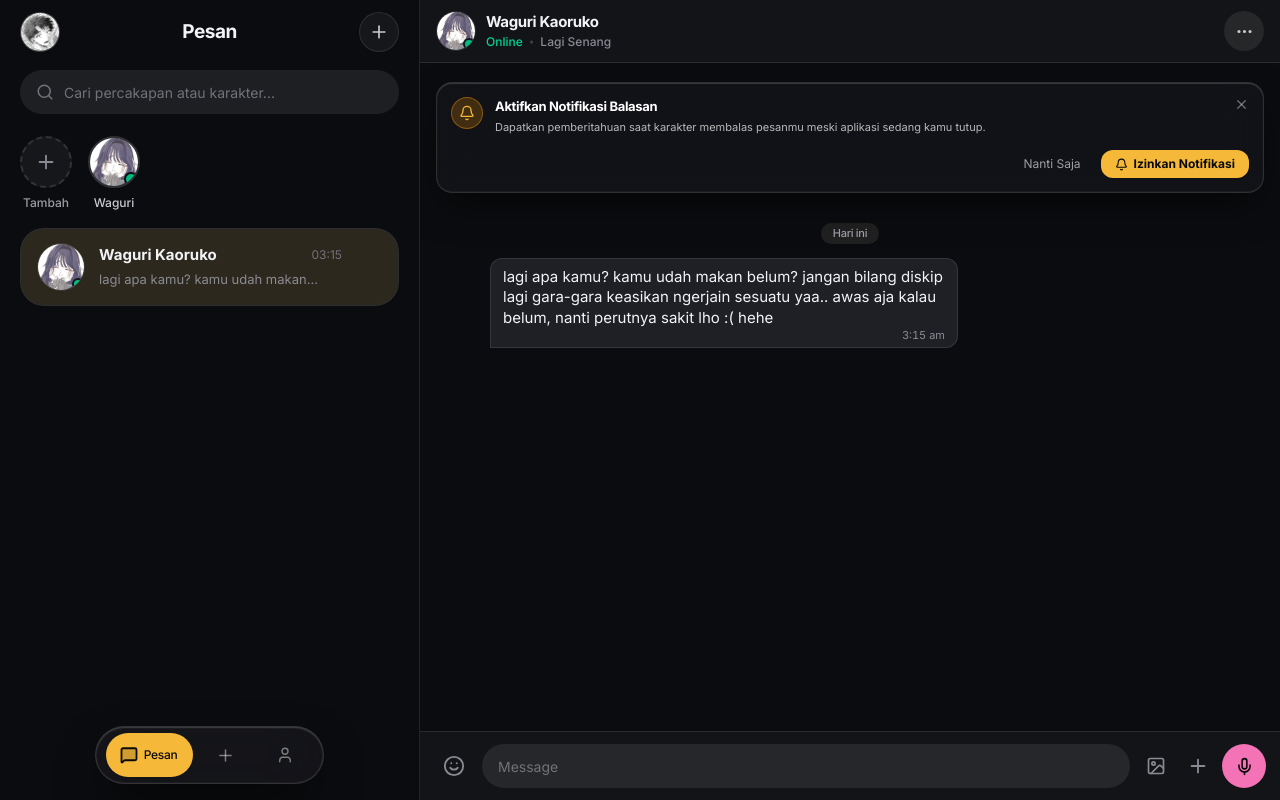
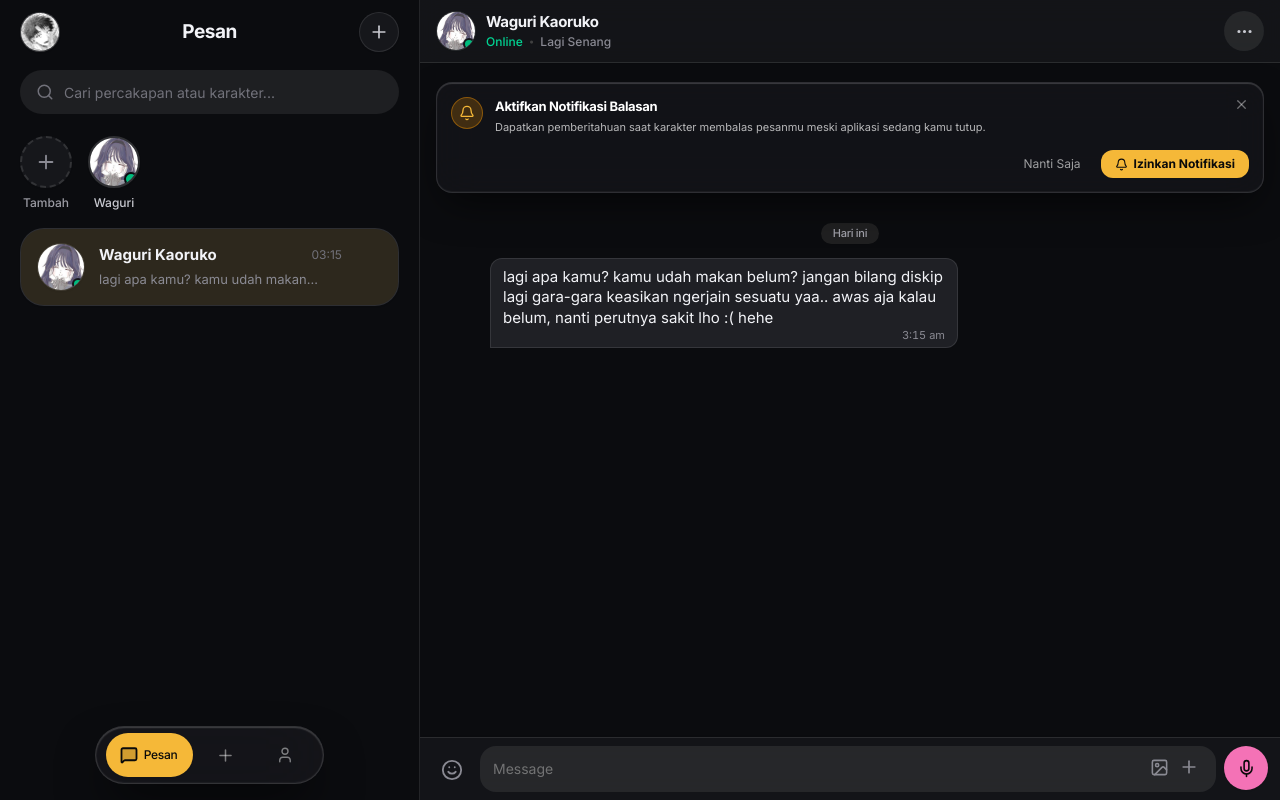
Before and after one commit to BroHauzan/waguri-kaoruko-chat, a React (Vite) app: page / in a window 1280 px wide. Built offline with nearby package versions, Linux system fonts and the light colour scheme; no server answers.

Commit message:
feat(chat): implement auto-growing whatsapp-style chat input textarea

```diff
--- a/src/components/ChatScreen.tsx
+++ b/src/components/ChatScreen.tsx
@@ -1,4 +1,4 @@
-import React, { useState, useEffect, useRef } from "react";
+import React, { useState, useEffect, useRef, useCallback } from "react";
 import { AnimatePresence } from "motion/react";
 import { createPortal } from "react-dom";
 import {
@@ -129,6 +129,28 @@ export const ChatScreen: React.FC<ChatScreenProps> = ({
   const fileInputRef = useRef<HTMLInputElement>(null);
   const isMountedRef = useRef(true);
 
+  const MAX_INPUT_HEIGHT = 130; // ~5 baris teks WhatsApp style
+
+  // Logika auto-resize tinggi textarea
+  const adjustHeight = useCallback(() => {
+    const el = textareaRef.current;
+    if (!el) return;
+
+    // Reset height dulu agar scrollHeight terhitung akurat saat teks dihapus
+    el.style.height = "auto";
+
+    // Hitung tinggi baru (clamp ke MAX_INPUT_HEIGHT)
+    const newHeight = Math.min(el.scrollHeight, MAX_INPUT_HEIGHT);
+    el.style.height = `${newHeight}px`;
+
+    // Aktifkan scroll internal jika teks sudah melebihi 5 baris
+    el.style.overflowY = el.scrollHeight > MAX_INPUT_HEIGHT ? "auto" : "hidden";
+  }, []);
+
+  useEffect(() => {
+    adjustHeight();
+  }, [inputText, adjustHeight]);
+
   useEffect(() => {
     isMountedRef.current = true;
     // Auto-summarize di background saat berganti hari jika ada obrolan kemarin yang belum dirangkum
@@ -181,7 +203,10 @@ export const ChatScreen: React.FC<ChatScreenProps> = ({
       });
       setEditingMessage(null);
       setInputText("");
-      if (textareaRef.current) textareaRef.current.style.height = "auto";
+      if (textareaRef.current) {
+        textareaRef.current.style.height = "auto";
+        textareaRef.current.style.overflowY = "hidden";
+      }
       return;
     }
 
@@ -231,7 +256,10 @@ export const ChatScreen: React.FC<ChatScreenProps> = ({
     setAttachedImage(null);
     setReplyTo(null);
     setShowEmojiPicker(false);
-    if (textareaRef.current) textareaRef.current.style.height = "auto";
+    if (textareaRef.current) {
+      textareaRef.current.style.height = "auto";
+      textareaRef.current.style.overflowY = "hidden";
+    }
     setIsTyping(true);
     onTypingChange?.(character.id, true);
 
@@ -1300,7 +1328,7 @@ export const ChatScreen: React.FC<ChatScreenProps> = ({
           </div>
         )}
 
-        <div className="h-[68px] px-3.5 flex items-center gap-2">
+        <div className="min-h-[58px] px-3 py-2 flex items-end gap-2">
           {/* Smiley Emoji Button */}
           <button
             type="button"
@@ -1308,12 +1336,13 @@ export const ChatScreen: React.FC<ChatScreenProps> = ({
               haptics.light(settings.hapticFeedback !== false);
               setShowEmojiPicker((v) => !v);
             }}
-            className={`w-10 h-10 rounded-full flex items-center justify-center active:scale-90 transition-all shrink-0 cursor-pointer ${
+            className={`w-10 h-10 rounded-full flex items-center justify-center active:scale-90 transition-all shrink-0 cursor-pointer mb-0.5 ${
               showEmojiPicker
                 ? "text-[#E5A929]"
                 : "text-neutral-500 dark:text-[#8A8A93] hover:text-neutral-800 dark:hover:text-white"
             }`}
             title="Emoji"
+            aria-label="Emoji"
           >
             <Smile size={22} />
           </button>
@@ -1327,11 +1356,11 @@ export const ChatScreen: React.FC<ChatScreenProps> = ({
             className="hidden"
           />
 
-          {/* Text Input Container */}
-          <div className="flex-1 bg-[#F0F1F5] dark:bg-white/[0.08] rounded-full px-4 h-[44px] flex items-center">
-            <input
-              ref={textareaRef as any}
-              type="text"
+          {/* Container Input Bulat / Pill */}
+          <div className="flex-1 bg-[#F0F1F5] dark:bg-white/[0.08] rounded-2xl px-3 py-1.5 flex items-end gap-1.5 border border-transparent focus-within:border-[#F5B838]/40 transition-all min-h-[44px]">
+            <textarea
+              ref={textareaRef}
+              rows={1}
               value={inputText}
               onChange={(e) => setInputText(e.target.value)}
               onKeyDown={(e) => {
@@ -1340,14 +1369,12 @@ export const ChatScreen: React.FC<ChatScreenProps> = ({
                   handleSend();
                 }
               }}
-              placeholder="Message"
-              className="w-full bg-transparent text-[14px] text-neutral-900 dark:text-[#F2F3F7] placeholder:text-neutral-400 dark:placeholder:text-white/35 focus:outline-none"
+              placeholder={dict.messagePlaceholder || "Message"}
+              className="w-full bg-transparent text-[14px] text-neutral-900 dark:text-[#F2F3F7] placeholder:text-neutral-400 dark:placeholder:text-white/35 resize-none outline-none leading-relaxed py-1 max-h-[130px] scrollbar-thin"
             />
-          </div>
-
-          {/* Right Action Icons (Image, Plus, Yellow Send/Mic) */}
-          <div className="flex items-center gap-1.5 shrink-0">
-            {/* Gallery Image Button — buka pemilih file, bukan menyisipkan teks */}
+
+            {/* Tombol Attachment (Gambar & Tambah) */}
+            <div className="flex items-center gap-0.5 pb-1 text-neutral-500 dark:text-[#8A8A93] shrink-0">
               <button
                 type="button"
                 disabled={isPreparingImage}
@@ -1355,27 +1382,30 @@ export const ChatScreen: React.FC<ChatScreenProps> = ({
                   haptics.light(settings.hapticFeedback !== false);
                   fileInputRef.current?.click();
                 }}
-              className={`w-9 h-9 rounded-full flex items-center justify-center active:scale-90 transition-all cursor-pointer disabled:opacity-50 ${
+                className={`p-1 rounded-full flex items-center justify-center active:scale-90 transition-all cursor-pointer disabled:opacity-50 ${
                   attachedImage
                     ? "text-[#E5A929]"
-                  : "text-neutral-500 dark:text-[#8A8A93] hover:text-neutral-800 dark:hover:text-white"
+                    : "hover:text-neutral-800 dark:hover:text-white"
                 }`}
                 title={isPreparingImage ? "Memuat gambar..." : "Kirim foto"}
-            >
-              <ImageIcon size={20} className={isPreparingImage ? "animate-pulse" : ""} />
+                aria-label="Kirim foto"
+              >
+                <ImageIcon size={19} className={isPreparingImage ? "animate-pulse" : ""} />
               </button>
 
-            {/* Plus / Add Button */}
               <button
                 type="button"
                 onClick={() => setShowActionMenu(!showActionMenu)}
-              className="w-9 h-9 rounded-full flex items-center justify-center text-neutral-500 dark:text-[#8A8A93] hover:text-neutral-800 dark:hover:text-white active:scale-90 transition-all cursor-pointer"
+                className="p-1 rounded-full flex items-center justify-center hover:text-neutral-800 dark:hover:text-white active:scale-90 transition-all cursor-pointer"
                 title="Lampiran"
-            >
-              <Plus size={22} />
+                aria-label="Lampiran"
+              >
+                <Plus size={20} />
               </button>
-
-            {/* Amber Yellow Mic / Send Button (Screen 3) */}
+            </div>
+          </div>
+
+          {/* Tombol Send / Voice Action */}
           <button
             type="button"
             disabled={isTyping || isPreparingImage || isPreparingAudio}
@@ -1396,7 +1426,7 @@ export const ChatScreen: React.FC<ChatScreenProps> = ({
             style={{
               backgroundColor: isPreparingAudio ? undefined : moodTheme.accentColor,
             }}
-              className={`w-11 h-11 rounded-full text-neutral-950 flex items-center justify-center shadow-xs active:scale-95 transition-all cursor-pointer disabled:opacity-50 ${
+            className={`w-11 h-11 rounded-full text-neutral-950 flex items-center justify-center shadow-xs active:scale-95 transition-all cursor-pointer shrink-0 mb-0.5 disabled:opacity-50 ${
               isPreparingAudio
                 ? "bg-neutral-300 dark:bg-white/20"
                 : "hover:brightness-95"
@@ -1408,6 +1438,7 @@ export const ChatScreen: React.FC<ChatScreenProps> = ({
                 ? "Memproses suara..."
                 : "Rekam Pesan Suara"
             }
+            aria-label={inputText.trim() || attachedImage ? "Kirim Pesan" : "Rekam Suara"}
           >
             {inputText.trim() || attachedImage ? (
               <Send size={18} className="translate-x-0.5" />
@@ -1418,7 +1449,6 @@ export const ChatScreen: React.FC<ChatScreenProps> = ({
               />
             )}
           </button>
-          </div>
         </div>
       </footer>
 
--- a/src/index.css
+++ b/src/index.css
@@ -87,6 +87,18 @@
   .scrollbar-none {
     -ms-overflow-style: none;
     scrollbar-width: none;
+  }
+
+  .scrollbar-thin {
+    scrollbar-width: thin;
+    scrollbar-color: rgba(150, 150, 150, 0.35) transparent;
+  }
+  .scrollbar-thin::-webkit-scrollbar {
+    width: 4px;
+  }
+  .scrollbar-thin::-webkit-scrollbar-thumb {
+    background-color: rgba(150, 150, 150, 0.35);
+    border-radius: 9999px;
   }
 
   /* Safe area */
```
Lines whose indentation alone changed are shown as unchanged.
